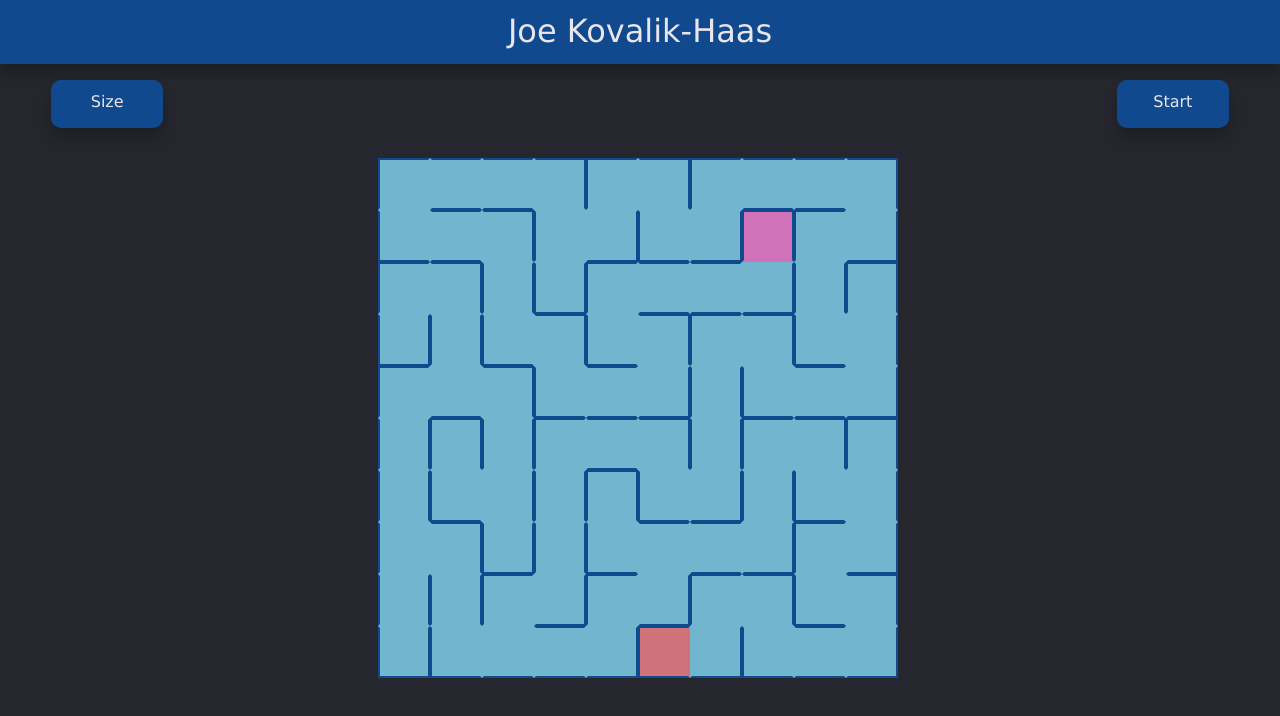
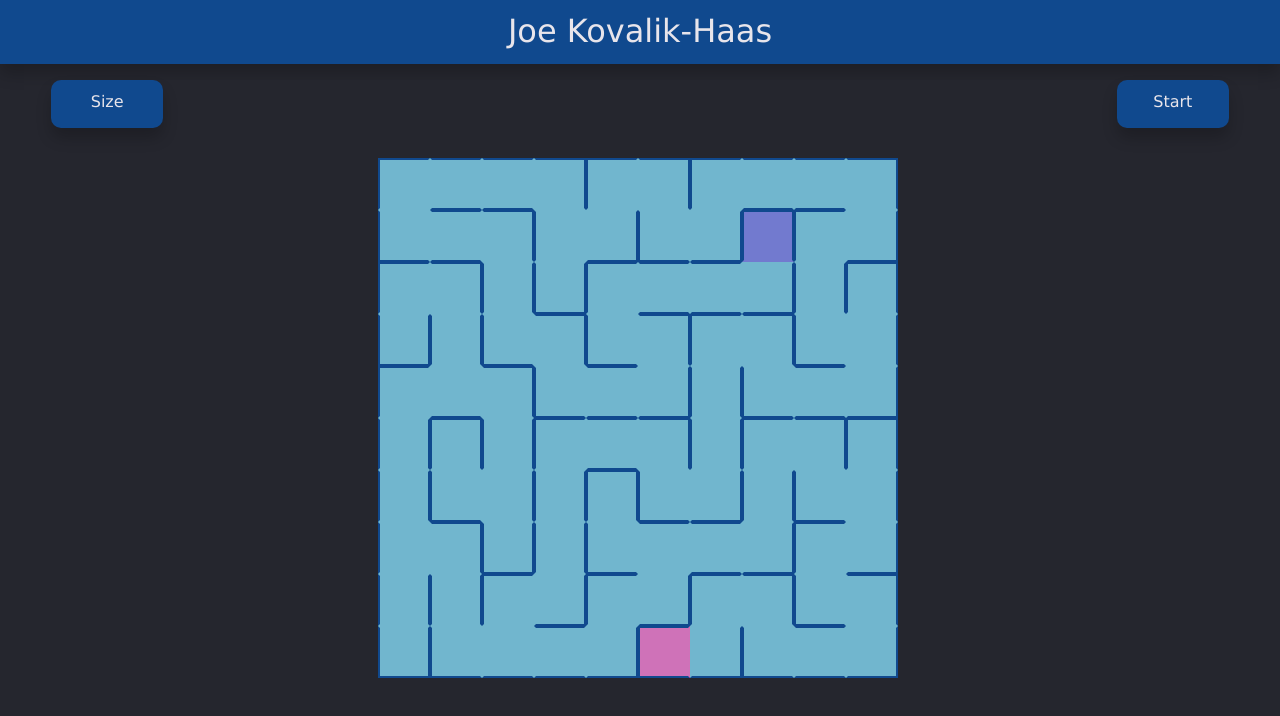
Before and after one commit to jkovalikhaas/JoeWebsite, a React (Create React App) app: page /maze in a window 1280 px wide. Shown: the top 716 px of the page. Built offline with nearby package versions, Linux system fonts and the light colour scheme.

Commit message:
made start current

```diff
--- a/src/components/Tile.jsx
+++ b/src/components/Tile.jsx
@@ -17,7 +17,7 @@ const tileColors = {
     0: colors.joeLightBlue,
     current: colors.joePurple,
     start: colors.joePink,
-    last: colors.joeRed,
+    last: colors.joePink,
     visited: colors.joeViolet,
     solution: colors.joeGreen,
 }
--- a/src/containers/MazeContainer.jsx
+++ b/src/containers/MazeContainer.jsx
@@ -98,7 +98,7 @@ const MazeContainer = () => {
         var grid = generateGrid();
         // create/set start tile
         const start = grid[randInt(state.width * state.height)];
-        grid = setValue(grid, start.index, 'start');
+        grid = setValue(grid, start.index, 'current');
         // generate maze
         grid = backtracker(grid, state.width, state.height, start);
         // create/set last(finish) tile
@@ -123,7 +123,7 @@ const MazeContainer = () => {
 
     // set current tile
     const setCurrent = (tile) => {
-        if(tile.value == 'start') return;
+        // if(tile.value == 'start') return;
         // update current tile
         const temp = state.maze.map(x => {
             if(x.index == tile.index) return R.assoc('value', 'current', x);
```
Also changed, not shown: 1 other file (tests, documents, lock files or other folders).
